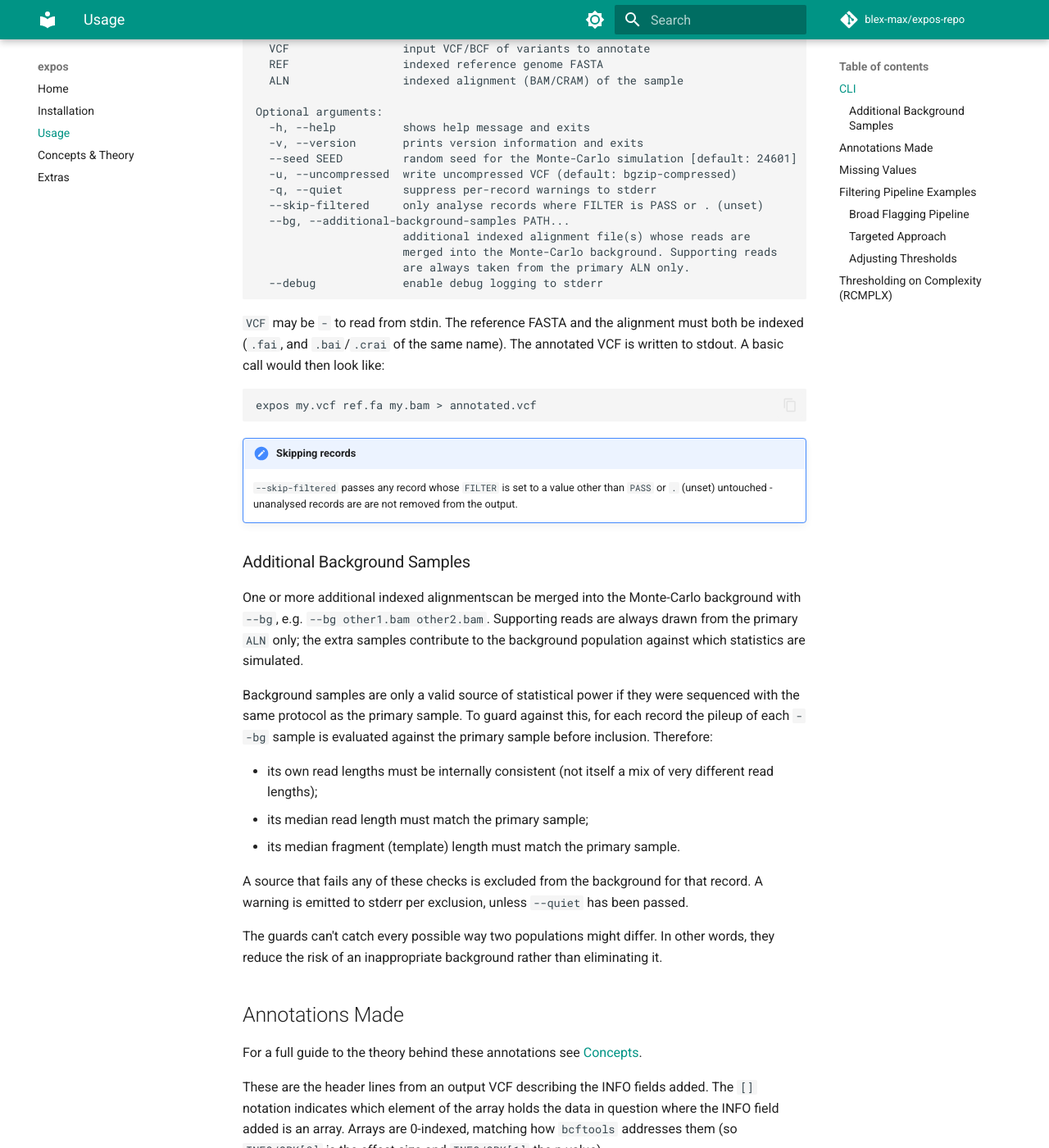
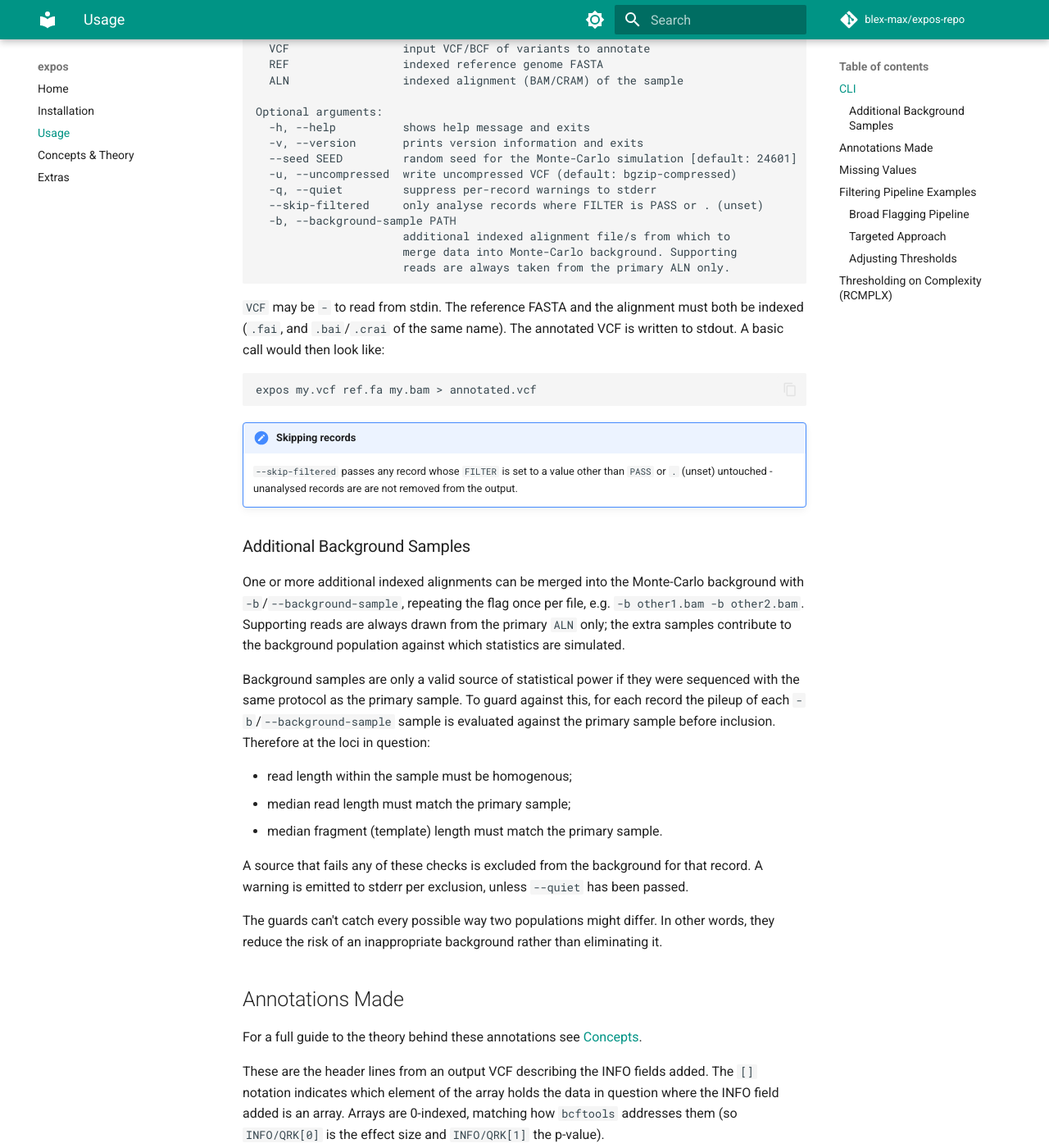
Before and after one commit to blex-max/expos, an MkDocs documentation site: the page built from docs/usage.md, in a window 1280 px wide and 1400 px high, scrolled down 353 px. Shown: the whole window at 82% size. Built offline with MkDocs 1.6.1 and Material for MkDocs 9.7.7, drawn with Linux system fonts in a browser that asks for light colours; comment, search, counter and statistics services are not loaded; some of the changed text lies outside the part shown.

Commit message:
update doc

````diff
--- a/docs/usage.md
+++ b/docs/usage.md
@@ -7,8 +7,8 @@ Usage of the tool is best described by the helptext:
 
 ```
 Usage: expos [--help] [--version] [--seed SEED] [--uncompressed] [--quiet]
-             [--skip-filtered] [--additional-background-samples PATH...]
-             [--debug] VCF REF ALN
+             [--skip-filtered] [--background-sample PATH]...
+             VCF REF ALN
 
 Positional arguments:
   VCF                 input VCF/BCF of variants to annotate
@@ -22,11 +22,10 @@ Optional arguments:
   -u, --uncompressed  write uncompressed VCF (default: bgzip-compressed)
   -q, --quiet         suppress per-record warnings to stderr
   --skip-filtered     only analyse records where FILTER is PASS or . (unset)
-  --bg, --additional-background-samples PATH...
-                      additional indexed alignment file(s) whose reads are
-                      merged into the Monte-Carlo background. Supporting reads
-                      are always taken from the primary ALN only.
-  --debug             enable debug logging to stderr
+  -b, --background-sample PATH
+                      additional indexed alignment file/s from which to
+                      merge data into Monte-Carlo background. Supporting
+                      reads are always taken from the primary ALN only.
 ```
 
 `VCF` may be `-` to read from stdin. The reference FASTA and
@@ -46,19 +45,20 @@ expos my.vcf ref.fa my.bam > annotated.vcf
 
 ### Additional Background Samples
 
-One or more additional indexed alignmentscan be merged into the Monte-Carlo background
-with `--bg`, e.g. `--bg other1.bam other2.bam`.
+One or more additional indexed alignments can be merged into the Monte-Carlo background
+with `-b`/`--background-sample`, repeating the flag once per file, e.g.
+`-b other1.bam -b other2.bam`.
 Supporting reads are always drawn from the primary `ALN` only; the extra samples contribute to
 the background population against which statistics are simulated.
 
 Background samples are only a valid source of statistical power if they were sequenced with the
 same protocol as the primary sample. To guard against this, for each record the pileup of each
-`--bg` sample is evaluated against the primary sample before inclusion. Therefore:
+`-b`/`--background-sample` sample is evaluated against the primary sample before inclusion.
+Therefore at the loci in question:
 
-- its own read lengths must be internally consistent (not itself a mix of very different read
-  lengths);
-- its median read length must match the primary sample;
-- its median fragment (template) length must match the primary sample.
+- read length within the sample must be homogenous;
+- median read length must match the primary sample;
+- median fragment (template) length must match the primary sample.
 
 A source that fails any of these checks is excluded from the background for that record.
 A warning is emitted to stderr per exclusion, unless `--quiet` has been passed.
@@ -172,7 +172,7 @@ strictly a recommendation, though it is statistically defensible.
 # 1: pipe VCF producing program to expos stdin.
 # 2: calculate statistics with expos, reading VCF from stdin (-), output uncompressed VCF to stdout.
 # note that for brevity no additional background sample is provided, but providing one
-# (e.g. a matched normal) via --bg can add a lot of statistical power if one is available.
+# via -b/--background-sample can add a lot of statistical power if one is available.
 # 3, 4: statisically-backed flagging on distribution/clustering stats;
 # flagging variants whose clustering sits about three standard deviations above
 # the background and is statistically significant (P <= 0.05).
````
Also changed, not shown: docs/installation.md (+1 -1 lines).
